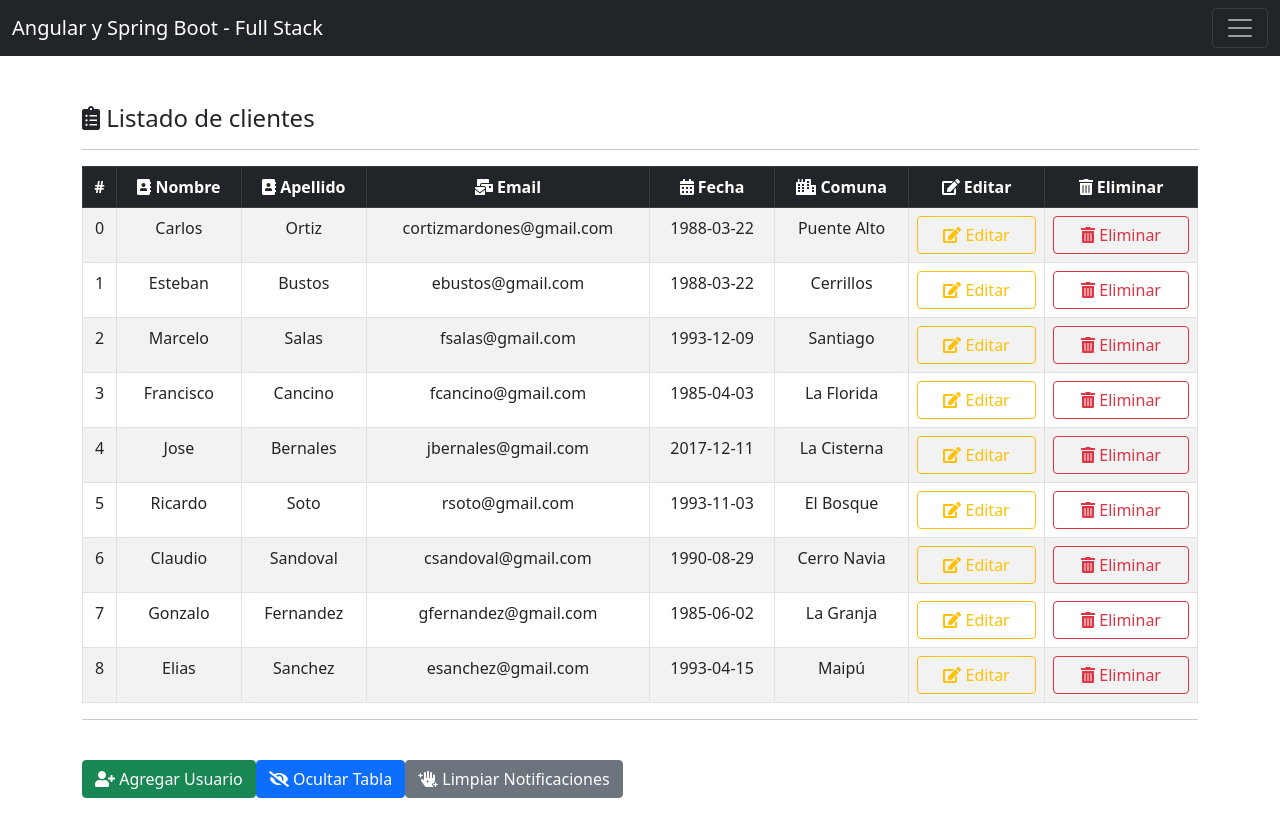
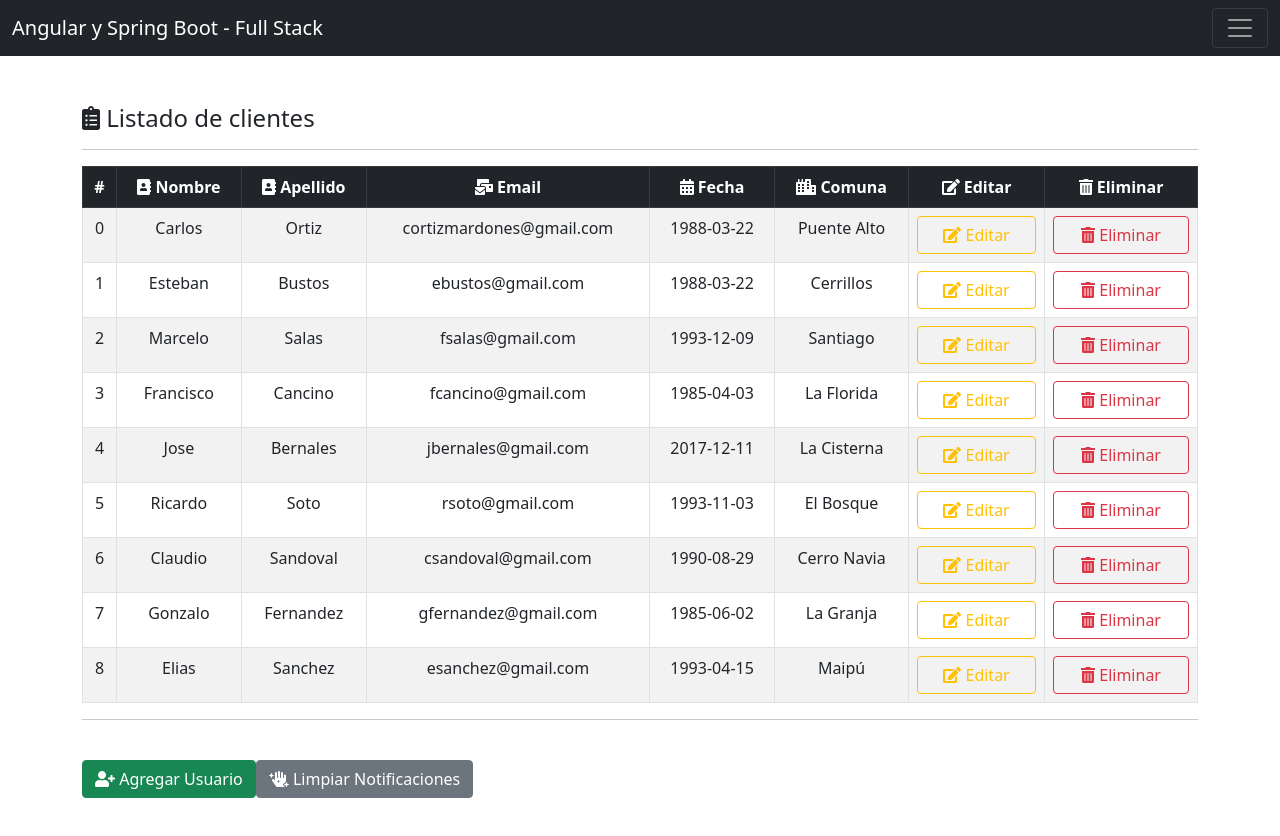
Before and after one commit to cortizmardones/Angular2021, an Angular app: page / in a window 1280 px wide. Shown: the top 836 px of the page. Built offline with nearby package versions, Linux system fonts and the light colour scheme.

Commit message:
avance dia

```diff
--- a/src/app/clientes/clientes.component.html
+++ b/src/app/clientes/clientes.component.html
@@ -50,7 +50,8 @@
       <br>
 
       <button class="btn btn-success" (click)="agregarUsuarioBtn()"><fa-icon [icon]="faUserPlus"> </fa-icon> Agregar Usuario</button>
-      <button class="btn btn-primary" (click)="ocultarTabla()"><fa-icon [icon]="faEyeSlash"> </fa-icon> {{ textoBoton }}</button>
+      <!--Este boton lo hice solo a mado de prueba para validar distintos textos y colores dependiendo de un evento-->
+      <!--<button class="btn btn-primary" (click)="ocultarTabla()"><fa-icon [icon]="faEyeSlash"> </fa-icon> {{ textoBoton }}</button>-->
       <button class="btn btn-secondary" (click)="limpiarAlertas()"><fa-icon [icon]="faHandSparkles"> </fa-icon> Limpiar Notificaciones</button>
 
       <br><br><br>
@@ -113,14 +114,10 @@
             </div>
             <label><fa-icon [icon]="faCalendarAlt"></fa-icon> Fecha de nacimiento</label>
             <input type="date" class="form-control" name="createAt" value="{{ createAt }}" [(ngModel)]="createAt" placeholder="Ingrese su fecha de nacimiento" autocomplete="off"><br>
-
             <label><fa-icon [icon]="faCity"></fa-icon> Comuna</label><br>
             <select name="comuna" class="form-control" [(ngModel)]="comuna">
               <option *ngFor="let item of comunas" value="{{ item }}"> {{ item }} </option>
             </select><br>
-
-            <!--<label><fa-icon [icon]="faCity"></fa-icon> Comuna</label>
-            <input type="text" class="form-control" name="comuna" value="{{ comuna }}" [(ngModel)]="comuna" placeholder="Ingrese su comuna" autocomplete="off"><br>-->
             <button class="btn btn-warning form-control"><fa-icon [icon]="faEdit"></fa-icon> Modificar</button>
           </form>
           <br>
--- a/src/app/clientes/clientes.component.ts
+++ b/src/app/clientes/clientes.component.ts
@@ -105,24 +105,24 @@ export class ClientesComponent  {
 
     //Valudación cavernicola de campos vacios.
     if(nuevoCliente.nombre.length == 0 ){
-      console.log("No se pudo agregar usuario , el campo nombre esta vacio");
+      //console.log("No se pudo agregar usuario , el campo nombre esta vacio");
       this.divFormALert = true;
-    }else if(nuevoCliente.apellido.length == 0){
-      console.log("No se pudo agregar usuario , el campo apellido esta vacio");
+    } else if (nuevoCliente.apellido.length == 0){
+      //console.log("No se pudo agregar usuario , el campo apellido esta vacio");
       this.divFormALert = true;
-    }else if(nuevoCliente.email.length == 0){
-      console.log("No se pudo agregar usuario , el campo email esta vacio");
+    } else if (nuevoCliente.email.length == 0){
+      //console.log("No se pudo agregar usuario , el campo email esta vacio");
       this.divFormALert = true;
-    }else if(this.serverMail.length == 0){
-      console.log("No se pudo agregar usuario , el campo email esta vacio");
+    } else if (this.serverMail.length == 0){
+      //console.log("No se pudo agregar usuario , el campo email esta vacio");
       this.divFormALert = true;
-    }else if(nuevoCliente.createAt.length == 0){
-      console.log("No se pudo agregar usuario , el campo fecha de nacimiento esta vacio");
+    } else if (nuevoCliente.createAt.length == 0){
+      //console.log("No se pudo agregar usuario , el campo fecha de nacimiento esta vacio");
       this.divFormALert = true;
-    }else if(nuevoCliente.comuna.length == 0){
-      console.log("No se pudo agregar usuario , el campo comuna esta vacio");
+    } else if (nuevoCliente.comuna.length == 0){
+      //console.log("No se pudo agregar usuario , el campo comuna esta vacio");
       this.divFormALert = true;
-    }else{
+    } else {
       //Si pasa todas las validaciones agregamos el objeto nuevo en el fondo del array.
       this.Clientes.push(nuevoCliente);
       this.divFormALert = false;
@@ -159,7 +159,6 @@ export class ClientesComponent  {
 
   //Metodos para editar usuarios.
   editar( nombre: string , apellido : string , email : string , createAt : string , comuna : string , position : number) : void {
-    console.log("Editando a : " + nombre + " " + apellido);
     this.divEdit = true;
     this.divAdd = false;
     this.nombre = nombre;
@@ -171,7 +170,6 @@ export class ClientesComponent  {
   }
 
   modificarUsuario() : void {
-    console.log("LLegamos al metodo modificarUsuario() con los valores");
     let nuevoCliente = new Cliente();
     nuevoCliente.nombre = this.nombre;
     nuevoCliente.apellido = this.apellido;
@@ -222,7 +220,6 @@ export class ClientesComponent  {
 
   //Metodo para limpiar limpiarAlertas
   limpiarAlertas() : void{
-    console.log("Limpiando alertas..");
     this.divAdd = false;
     this.divEdit = false;
     this.divFormSuccess = false;
```
